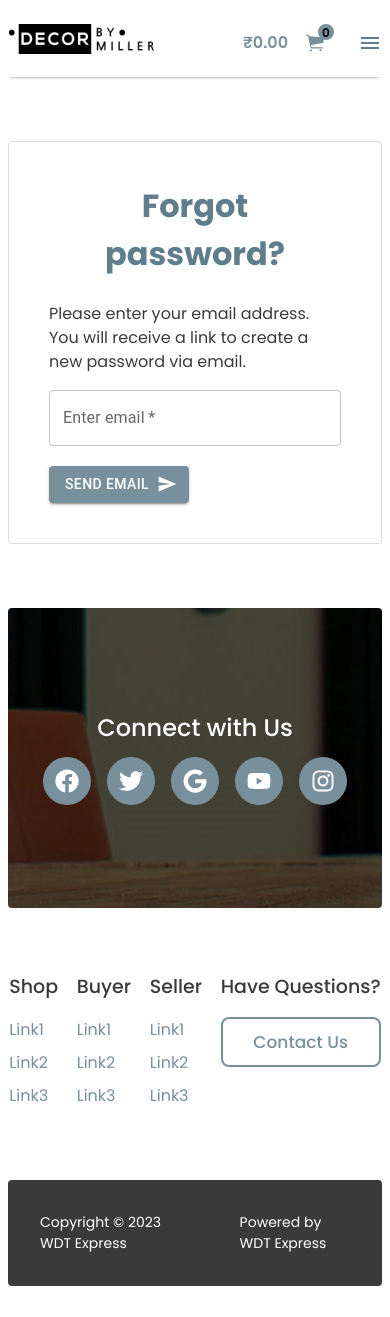
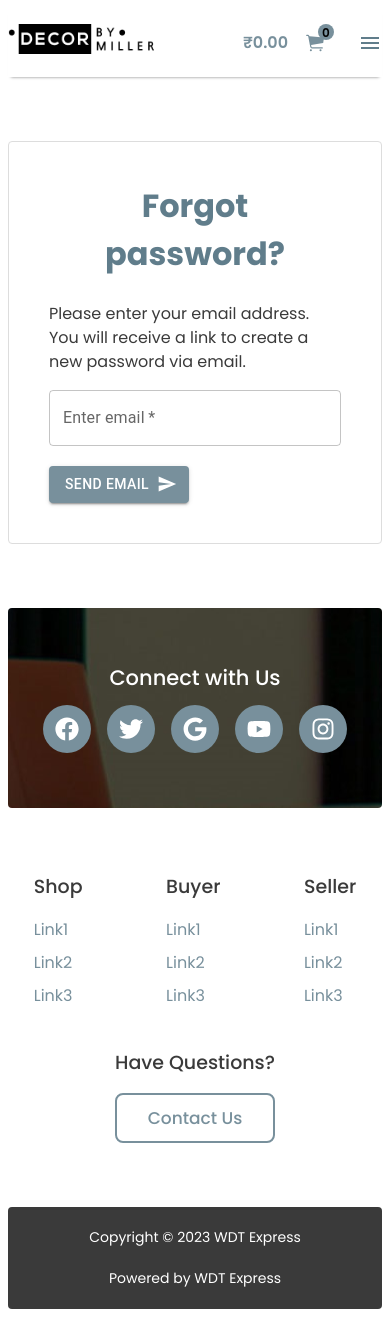
Before and after one commit to Wark0711/ecomm_website, a Next.js app: page /account/forget-password in a window 390 px wide. Before the commit the page ends 1294 px from the top, so only its background shows below. Built offline with nearby package versions, Linux system fonts and the light colour scheme.

Commit message:
Adjusted homepage for mobile devices.

```diff
--- a/src/app/footer.jsx
+++ b/src/app/footer.jsx
@@ -8,9 +8,9 @@ import Link from 'next/link';
 export default function Footer() {
     return (
         <Box>
-            <Box sx={{ backgroundImage: `url(${logo.src})`, backgroundPosition: 'center center', borderRadius: 1, minHeight: 300, display: 'flex', alignItems: 'center', justifyContent: 'center' }}>
+            <Box sx={{ backgroundImage: `url(${logo.src})`, backgroundPosition: 'center center', borderRadius: 1, minHeight: { xs: 200, sm: 300 }, display: 'flex', alignItems: 'center', justifyContent: 'center' }}>
                 <Box className={styles['ft-box']}>
-                    <Box sx={{ fontSize: 24, fontWeight: 500 }}>Connect with Us</Box>
+                    <Box sx={{ fontSize: { xs: 21, sm: 24 }, fontWeight: 500 }}>Connect with Us</Box>
                     <Box sx={{ display: 'flex', alignItems: 'center', justifyContent: 'center', gap: 2, flexWrap: 'wrap' }}>
                         <Link className='nav-link' href={'#'}>
                             <Box className={styles.ft}>
@@ -41,7 +41,7 @@ export default function Footer() {
                 </Box>
             </Box>
             <Box>
-                <Box sx={{ display: 'flex', alignItems: 'top', justifyContent: 'space-around', gap: 2, flexWrap: 'wrap', my: 8 }}>
+                <Box sx={{ display: 'flex', alignItems: 'top', justifyContent: 'space-around', gap: 4, flexWrap: 'wrap', my: 8 }}>
                     <Box>
                         <Box sx={{ color: '#3a3a3a', fontWeight: 500, fontSize: 19 }}>Shop</Box>
                         <Box mt={2}>
@@ -97,9 +97,9 @@ export default function Footer() {
                 </Box>
             </Box>
             <Box>
-                <Box sx={{ backgroundColor: '#3a3a3a', color: '#ffffff', fontSize: '14px', borderRadius: 1, display: 'flex', alignItems: 'top', justifyContent: 'space-between', }}>
-                    <Box fontFamily={'Poppins, sans-serif'} p={4}>Copyright &copy; {`${new Date().getFullYear()}`} WDT Express</Box>
-                    <Box fontFamily={'Poppins, sans-serif'} p={4}>Powered by WDT Express</Box>
+                <Box sx={{ backgroundColor: '#3a3a3a', color: '#ffffff', fontSize: '14px', borderRadius: 1, display: 'flex', alignItems: 'top', justifyContent: { xs: 'center', sm: 'space-between' }, flexWrap: 'wrap' }}>
+                    <Box fontFamily={'Poppins, sans-serif'} pt={{ xs: 2.5, sm: 3 }} px={2}>Copyright &copy; {`${new Date().getFullYear()}`} WDT Express</Box>
+                    <Box fontFamily={'Poppins, sans-serif'} p={{ xs: 2.5, sm: 3 }} px={2}>Powered by WDT Express</Box>
                 </Box>
             </Box>
         </Box>
```
Also changed, not shown: src/app/page.jsx (+4 -4 lines).
